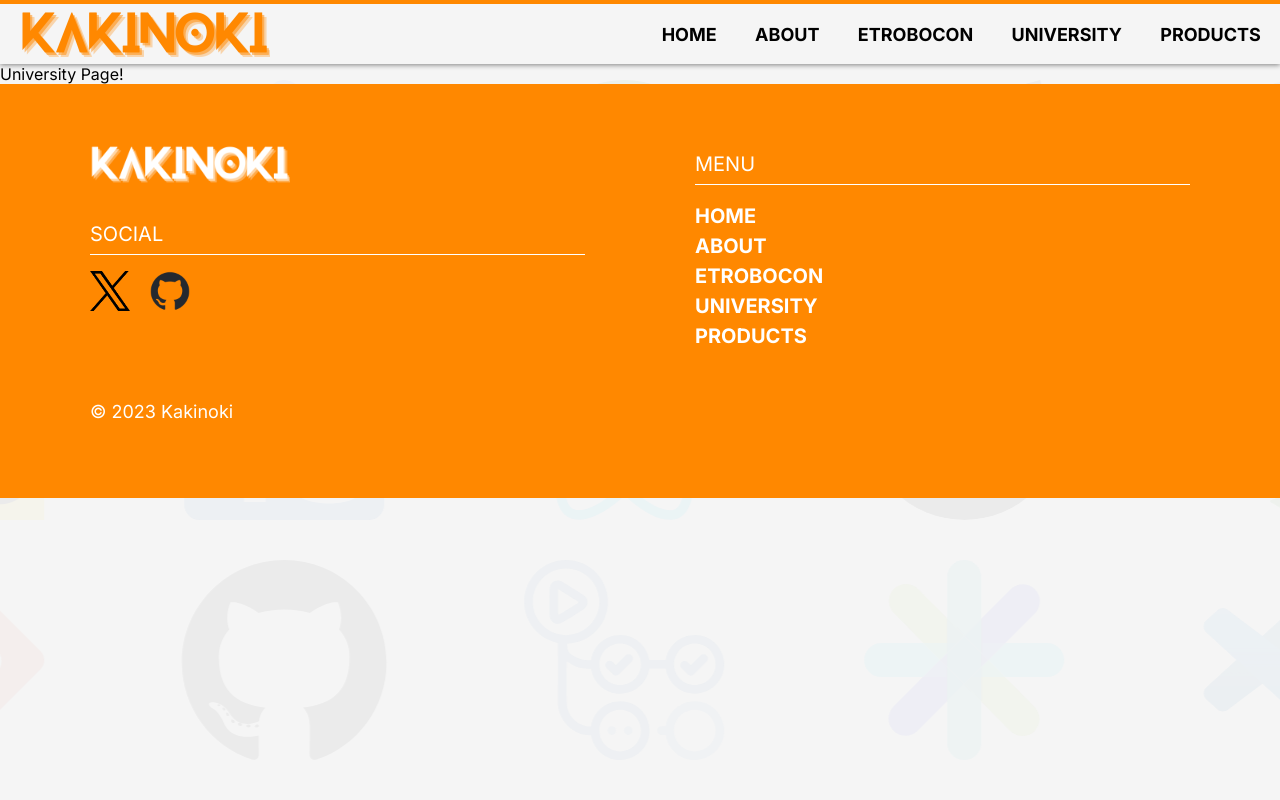
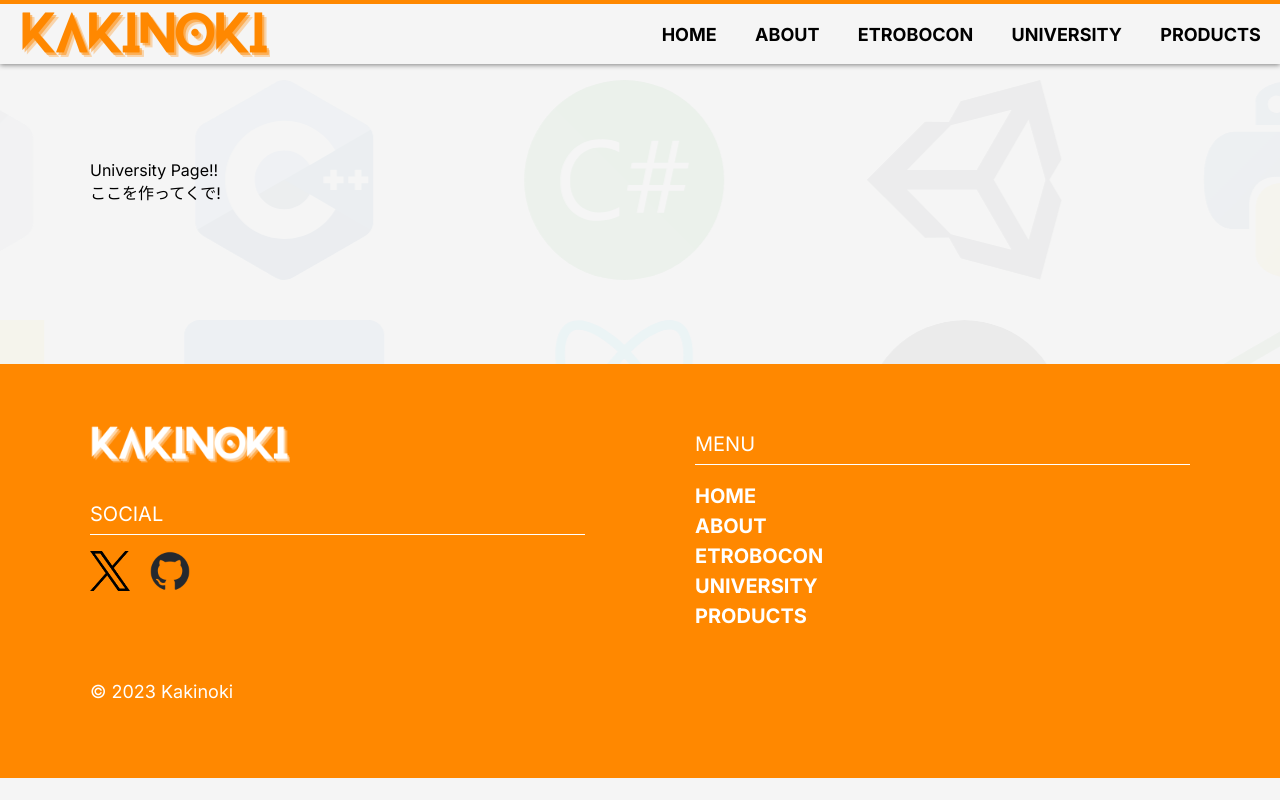
Before and after one commit to KakinokiKanta/about-kakinoki, a Next.js app: page /university in a window 1280 px wide. Built offline with nearby package versions, Linux system fonts and the light colour scheme; a web font is replaced by a local one.

Commit message:
add: UNIVERSITYページの原型を追加

```diff
--- a/src/app/university/page.tsx
+++ b/src/app/university/page.tsx
@@ -1,5 +1,13 @@
 const University = () => {
-  return <main>University Page!</main>;
+  return (
+    <main>
+      <section>
+        University Page!!
+        <br />
+        ここを作ってくで!
+      </section>
+    </main>
+  );
 };
 
 export default University;
```
